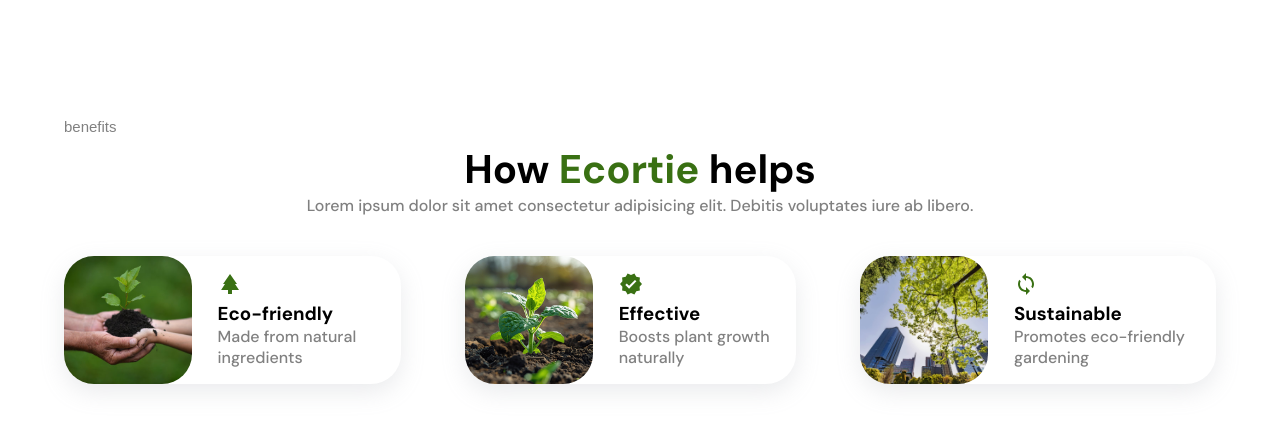
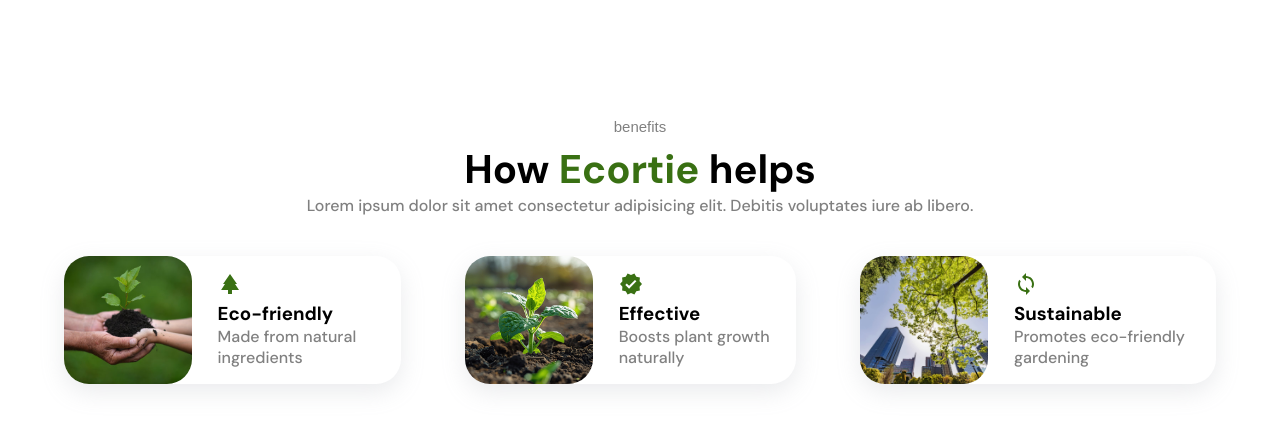
Before and after one commit to elaxolotl/ecortie, a React (Vite) app: page / in a window 1280 px wide. Shown: the part 1992-2426 px from the top of the page. Built offline with nearby package versions, Linux system fonts and the light colour scheme; a web font is replaced by a local one.

Commit message:
optimized benefits section css

```diff
--- a/src/App.css
+++ b/src/App.css
@@ -161,6 +161,7 @@ nav {
 }
 
 /*intro*/
+
 #intro {
   font-family: "DM Sans", sans-serif;
   margin: 5vh 5vw 0vh 5vw;
@@ -202,6 +203,7 @@ nav {
       }
     }
   }
+
   button {
     display: none;
   }
@@ -211,10 +213,10 @@ nav {
 
 #benefits {
   margin: 15vh 5vw;
+  font-family: "DM Sans", sans-serif;
+  text-align: center;
 
   h1 {
-    font-family: "DM Sans", sans-serif;
-    text-align: center;
     font-size: 40px;
 
     span {
@@ -223,35 +225,35 @@ nav {
   }
 
   .description {
-    font-family: "DM Sans", sans-serif;
-    text-align: center;
     color: gray;
     font-weight: 500;
   }
 
-  .card {
+  .cards-list {
     margin: 5vh 0vw;
     display: flex;
     justify-content: center;
     gap: 5vw;
 
-    .sub-card {
+    .card {
       box-shadow: rgba(149, 157, 165, 0.2) 0px 8px 24px;
       display: flex;
       gap: 2vw;
-      border-radius: 30px;
+      border-radius: 25px;
+      height: auto;
     }
 
     img {
       width: 10vw;
       height: 10vw;
       object-fit: cover;
-      border-radius: 30px;
+      border-radius: 25px;
     }
 
     .card-text {
       margin: 2vh 2vw 0vh 0vw;
       font-family: "DM Sans", sans-serif;
+      text-align: left;
 
       .icon {
         color: #397013;
--- a/src/Home.jsx
+++ b/src/Home.jsx
@@ -116,9 +116,9 @@ function Benefits() {
             <p className='header'>benefits</p>
             <h1>How <span>Ecortie</span> helps</h1>
             <p className='description'>Lorem ipsum dolor sit amet consectetur adipisicing elit. Debitis voluptates iure ab libero.</p>
-            <div className='card'>
+            <div className='cards-list'>
                 {benefits.map((item) => (
-                    <div className='sub-card'>
+                    <div className='card'>
                         <img src={item.image} alt={item.name} />
                         <div className='card-text'>
                             <span className='icon'>{item.icon}</span>
```
